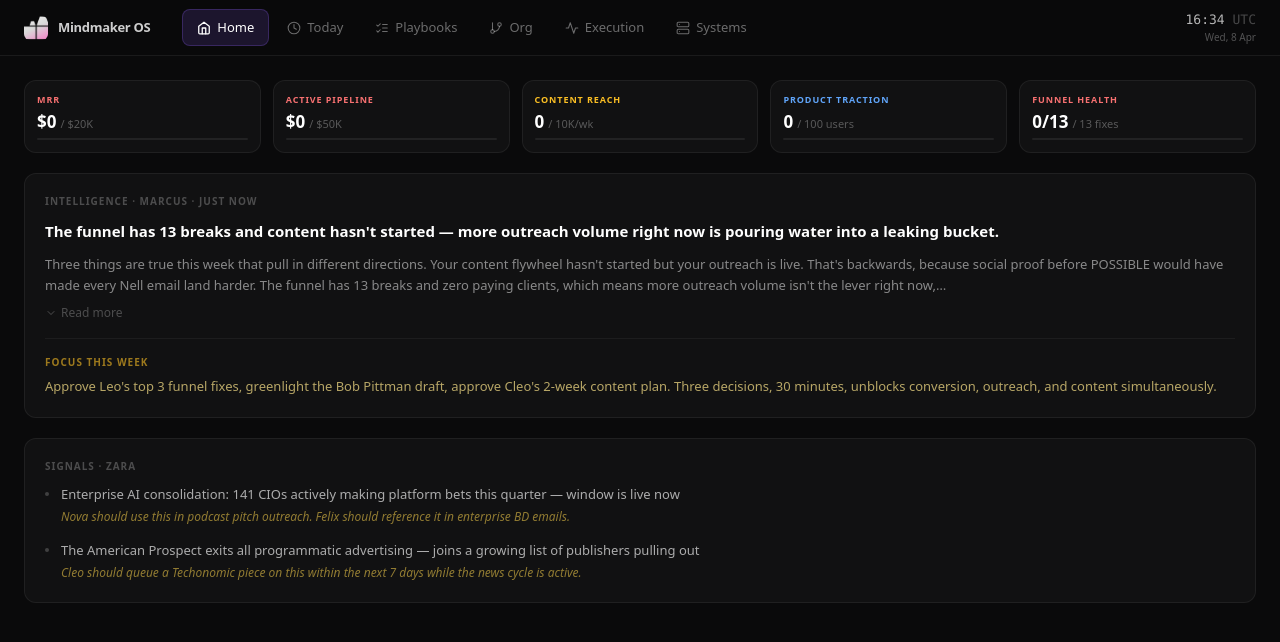
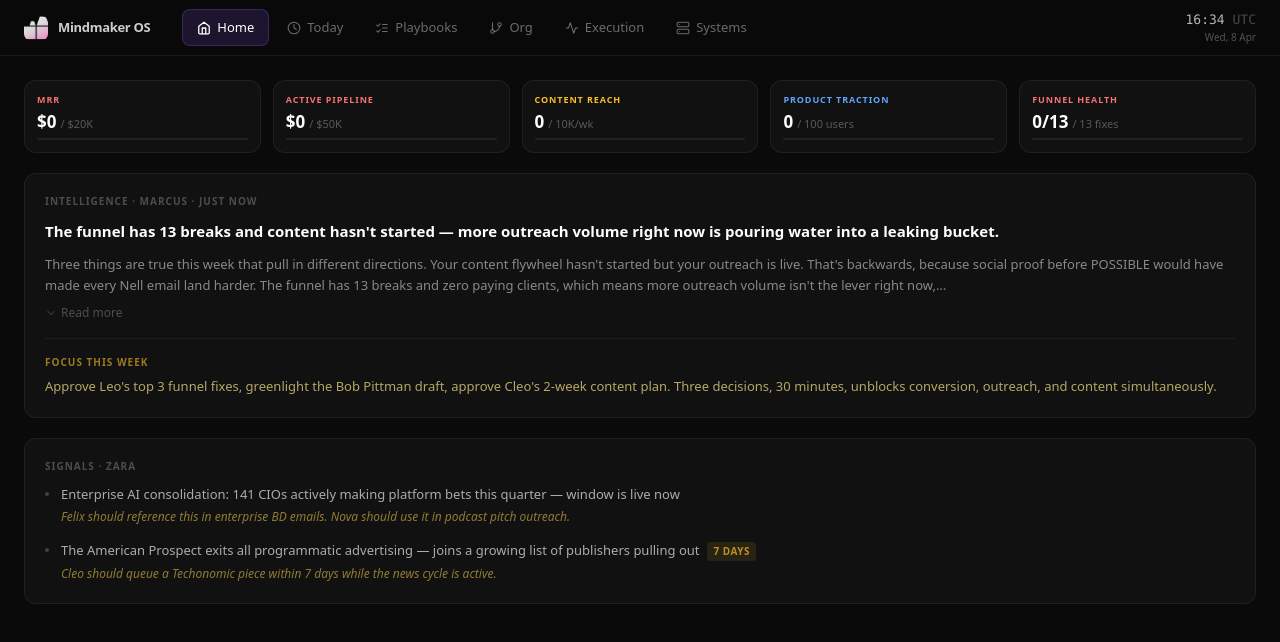
Before and after one commit to krishanraja/control-center, a React (Vite) app: page / in a window 1280 px wide. Shown: the top 642 px of the page. Built offline with nearby package versions, Linux system fonts and the light colour scheme.

Commit message:
Expand external signals schema: category + window fields, updated signal structure

```diff
--- a/public/data/home-intelligence.json
+++ b/public/data/home-intelligence.json
@@ -58,15 +58,19 @@
   "external_signals": [
     {
       "signal": "Enterprise AI consolidation: 141 CIOs actively making platform bets this quarter — window is live now",
+      "category": "buyer_confusion",
       "source": "Zara",
-      "relevance": "Mindmaker's War Room and Strategy Day are exactly what CIOs need before committing to a platform. This is the pitch moment.",
-      "recommended_action": "Nova should use this in podcast pitch outreach. Felix should reference it in enterprise BD emails."
+      "relevance": "CIOs making platform bets without a clear AI strategy are exactly who Mindmaker's War Room and Strategy Day serve.",
+      "recommended_action": "Felix should reference this in enterprise BD emails. Nova should use it in podcast pitch outreach.",
+      "window": "ongoing"
     },
     {
       "signal": "The American Prospect exits all programmatic advertising — joins a growing list of publishers pulling out",
+      "category": "adfixus",
       "source": "Zara",
-      "relevance": "Time-sensitive AdFixus content moment. Publisher exodus from programmatic is accelerating.",
-      "recommended_action": "Cleo should queue a Techonomic piece on this within the next 7 days while the news cycle is active."
+      "relevance": "Publisher exodus from programmatic is accelerating — validates AdFixus positioning and is a live Techonomic content moment.",
+      "recommended_action": "Cleo should queue a Techonomic piece within 7 days while the news cycle is active.",
+      "window": "7 days"
     }
   ],
   "data_freshness": {
--- a/src/components/HomeIntelligence.tsx
+++ b/src/components/HomeIntelligence.tsx
@@ -13,9 +13,11 @@ interface Metric {
 
 interface ExternalSignal {
   signal: string
+  category?: string
   source: string
   relevance: string
   recommended_action: string | null
+  window?: string
 }
 
 interface HomeIntelligenceData {
@@ -148,7 +150,12 @@ export function HomeIntelligence() {
               <div key={i} className="flex gap-3">
                 <div className="w-1 h-1 rounded-full bg-white/20 flex-shrink-0 mt-[6px]" />
                 <div>
-                  <p className="text-[13px] text-white/65 leading-snug">{sig.signal}</p>
+                  <div className="flex items-center gap-2 flex-wrap mb-0.5">
+                    <p className="text-[13px] text-white/65 leading-snug">{sig.signal}</p>
+                    {sig.window && sig.window !== 'ongoing' && (
+                      <span className="text-[10px] font-bold uppercase tracking-wider text-amber-400/70 bg-amber-400/10 px-1.5 py-0.5 rounded">{sig.window}</span>
+                    )}
+                  </div>
                   {sig.recommended_action && (
                     <p className="text-[12px] text-amber-300/55 mt-1 italic">{sig.recommended_action}</p>
                   )}
```
